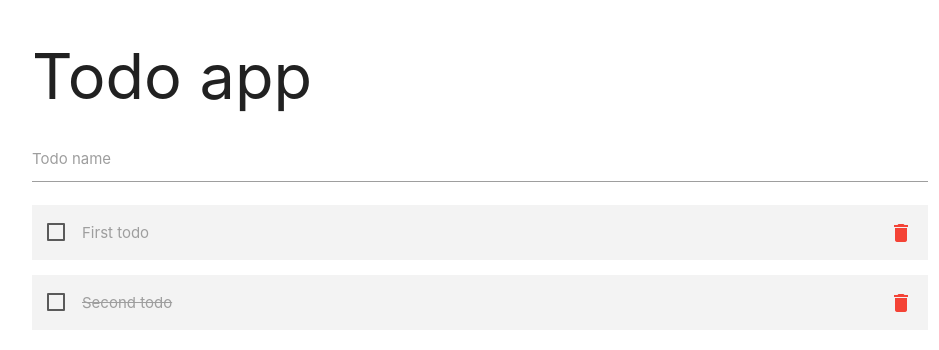
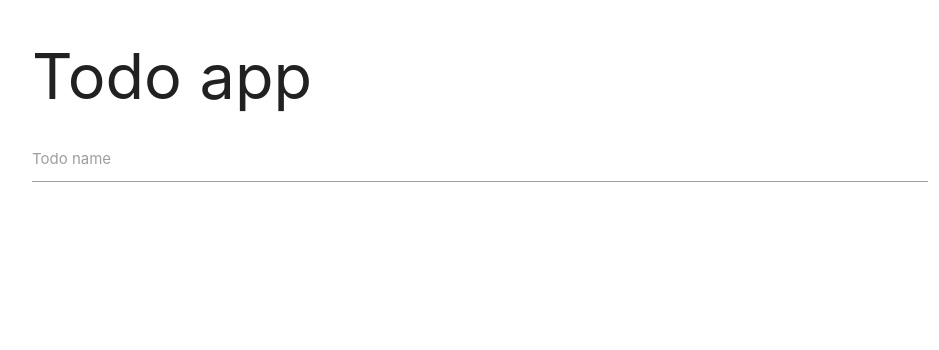
Before and after one commit to AntonVoronezh/React-Hooks, a React (Create React App) app: page / in a window 1280 px wide. Shown: the top 350 px of the page, without its empty margins (160-1099 px from the left). Built offline with nearby package versions, Linux system fonts and the light colour scheme.

Commit message:
add import React, { useState, useEffect } from 'react';

```diff
--- a/src/App.js
+++ b/src/App.js
@@ -1,13 +1,18 @@
-import React, { useState } from 'react';
+import React, { useState, useEffect } from 'react';
 import TodoList from './TodoList';
 
 const App = () => {
 	const [todos, setTodos] = useState([
-		{ id: 1, title: 'First todo', completed: false },
-		{ id: 2, title: 'Second todo', completed: true },
+		// { id: 1, title: 'First todo', completed: false },
+		// { id: 2, title: 'Second todo', completed: true },
 	]);
 
 	const [todoTitle, setTodoTitle] = useState('');
+
+	useEffect(() => {
+		console.log('init');
+
+	})
 
 	const addTodo = event => {
 		if (event.key === 'Enter') {
```
